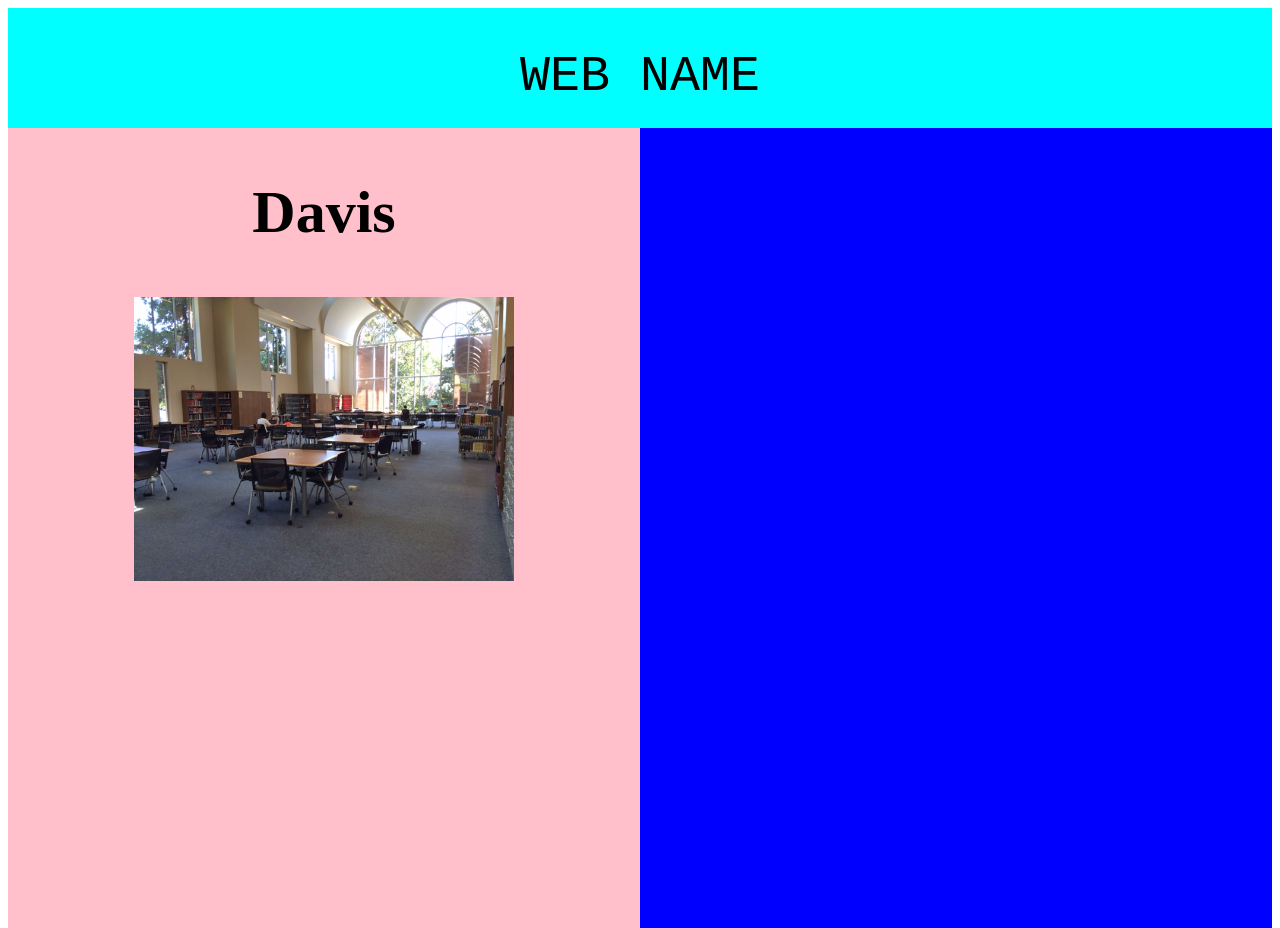
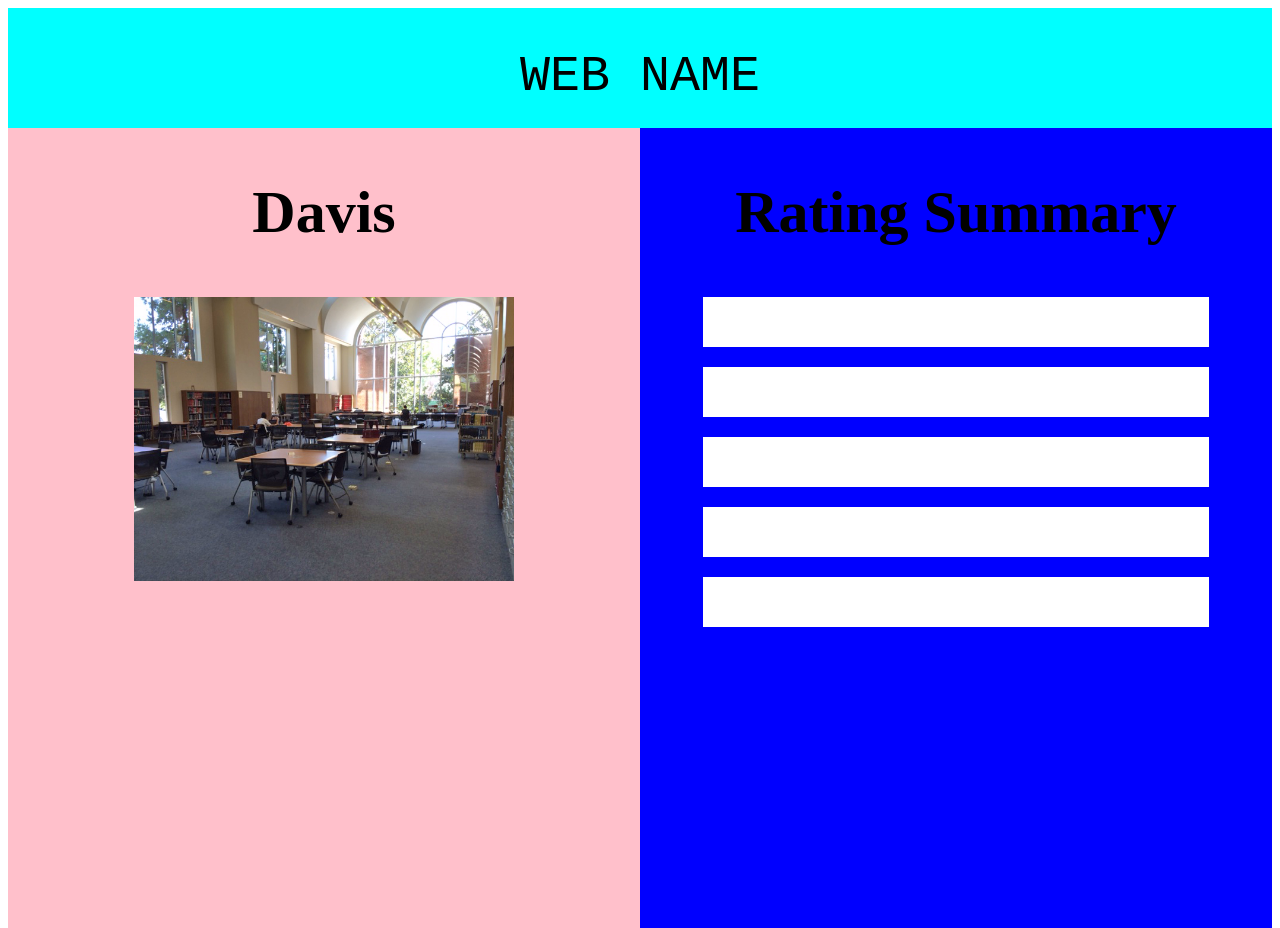
Before and after one commit to annaks01/hackNC21, a plain HTML site: page page2.html in a window 1280 px wide. Drawn offline with Linux system fonts and the light colour scheme.

Commit message:
added rating summary section

```diff
--- a/page2.html
+++ b/page2.html
@@ -12,14 +12,24 @@
     <header class="website-name">WEB NAME</header>
 
     <section class="study-info">
-        <div class="study-name">
+        <div class="section-name">
             <h1>Davis</h1>
         </div>
 
         <img class="spot-img" src="Pics/davis-pic.png" alt="">
     </section>
 
-    <section class="summary"></section>
+    <section class="summary">
+        <div class="section-name">
+            <h1>Rating Summary</h1>
+        </div>
+
+        <div class="rating"></div>
+        <div class="rating"></div>
+        <div class="rating"></div>
+        <div class="rating"></div>
+        <div class="rating"></div>
+    </section>
 
 </body>
 </html>
--- a/stylepage2.css
+++ b/stylepage2.css
@@ -15,7 +15,7 @@
   float: left;
 }
 
-.study-name {
+.section-name {
   font-size: 40px;
   text-align: center;
 }
@@ -33,3 +33,12 @@
   margin-right: auto;
   width: 60%;
 }
+
+.rating {
+  height: 50px;
+  width: 80%;
+  background-color: white;
+  margin: 20px;
+  margin-left: auto;
+  margin-right: auto;
+}
```
